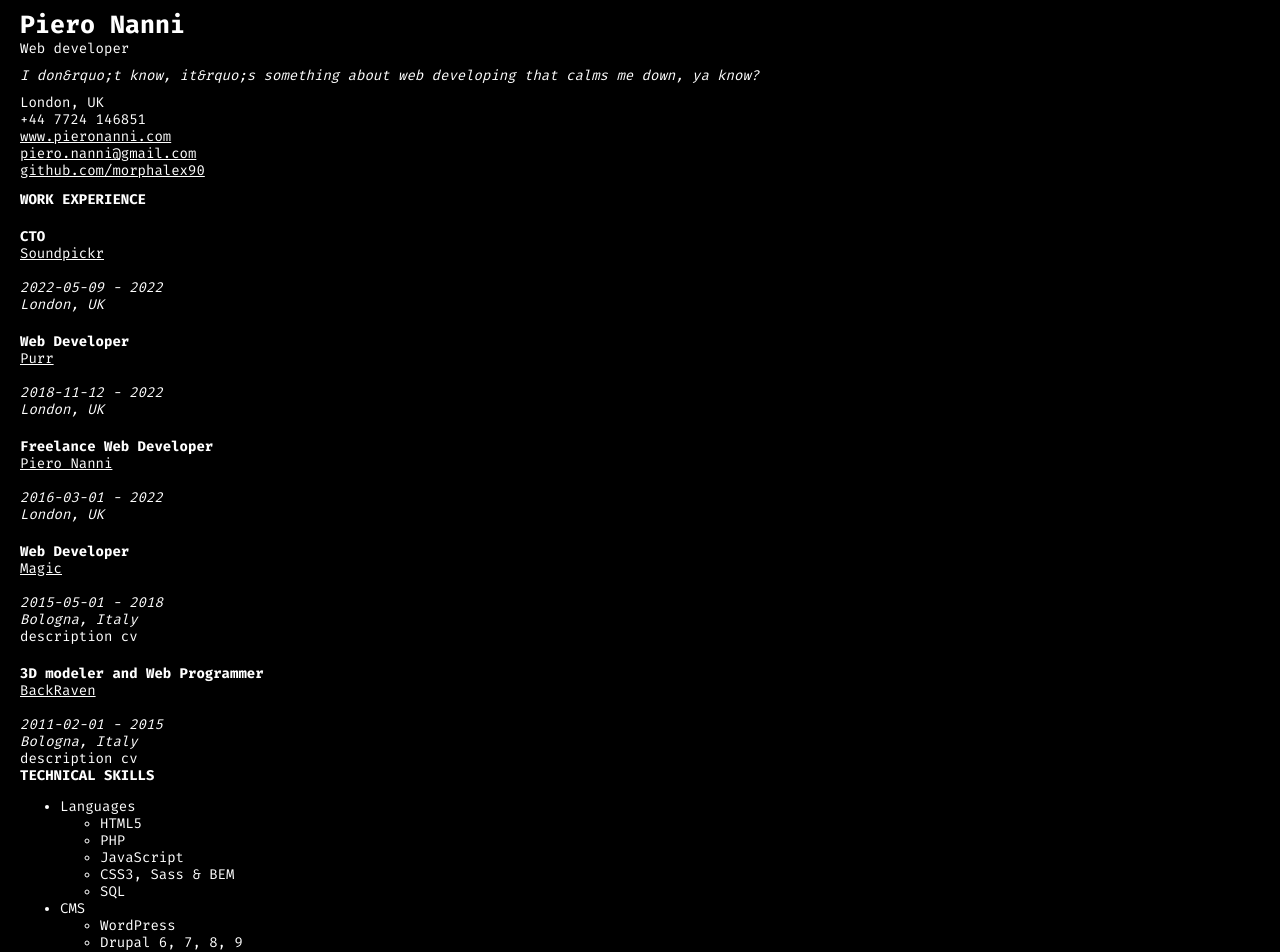
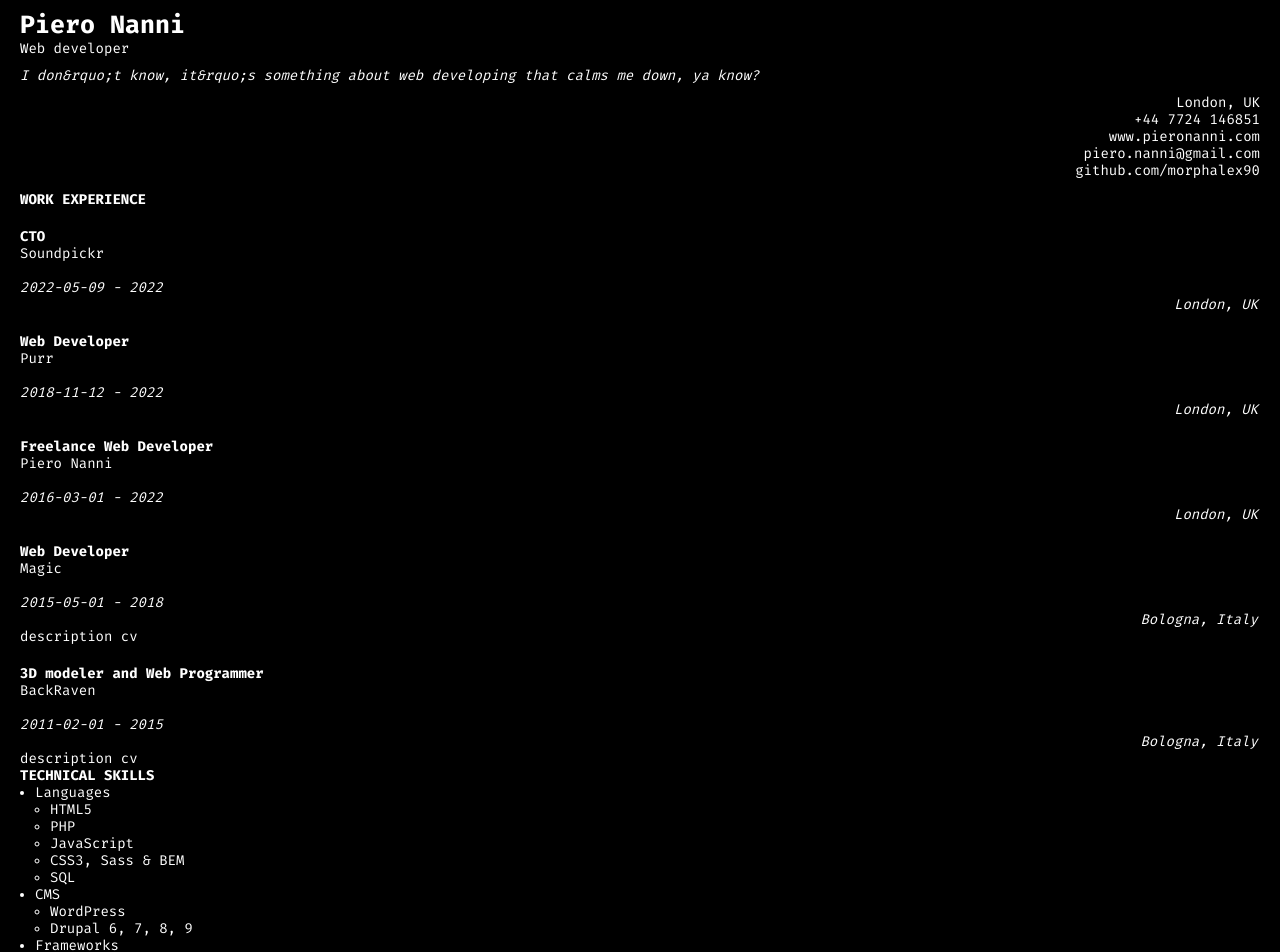
Before and after one commit to morphalex90/pieronanni_react, a Next.js app: page /cv in a window 1280 px wide. Shown: the top 952 px of the page. Built offline with nearby package versions, Linux system fonts and the light colour scheme.

Commit message:
move cv classes to general

```diff
--- a/src/css/_general.scss
+++ b/src/css/_general.scss
@@ -52,6 +52,7 @@
 a {
     color: #fff;
     transition: all 0.4s;
+    text-decoration: none;
 
     &:hover {
         color: #ff1493 !important;
@@ -133,6 +134,19 @@
     z-index: 999;
 }
 
+.text-center {
+    text-align: center;
+}
+
+.text-right {
+    text-align: right;
+}
+
+ul {
+    margin-top: 0px;
+    padding-left: 15px;
+}
+
 .button {
     display: inline-block;
 
--- a/src/css/cv.css
+++ b/src/css/cv.css
@@ -3,10 +3,10 @@
     font-size: 30px;
 }
 
-a {
+/* a {
     color: #337ab7;
     text-decoration: none;
-}
+} */
 
 .col-8 {
     float: left;
@@ -34,19 +34,6 @@
     clear: both;
 }
 
-.text-center {
-    text-align: center;
-}
-
-.text-right {
-    text-align: right;
-}
-
-ul {
-    margin-top: 0px;
-    padding-left: 15px;
-}
-
 .project-list {
     list-style-type: none;
     padding-left: 0;
```
